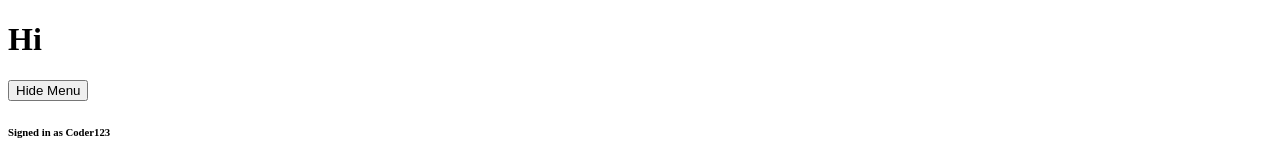
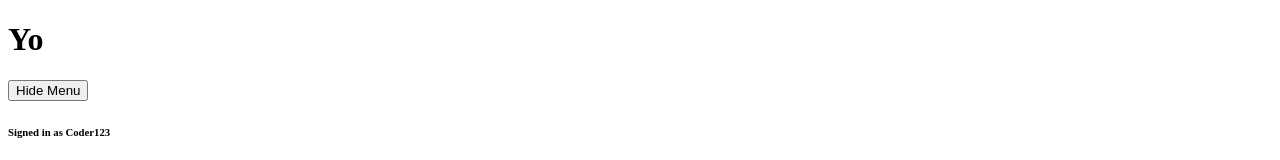
Before and after one commit to MattVegh/advance-react-practice, a React (Create React App) app: page / in a window 1280 px wide. Shown: the top 160 px of the page. Built offline with nearby package versions, Linux system fonts and the light colour scheme.

Commit message:
render props

```diff
--- a/src/App.js
+++ b/src/App.js
@@ -12,7 +12,7 @@ function App(props) {
   console.log('app props', props)
   return (
     <div className="App">
-      <RenderPropsExample name={function() {return 'Yo'}} />
+      <RenderPropsExample name={function() {return <h1>Yo</h1>}} />
       <Menu />
       <hr />
       <Favorite />
--- a/src/Render_Props/RenderProps.js
+++ b/src/Render_Props/RenderProps.js
@@ -4,7 +4,7 @@ export default function RenderPropsExample(props) {
     console.log(props.name())
     return (
         <div>
-            <h1>Hi {props.name}</h1>
+            {props.name()}
         </div>
     )
 }
```
